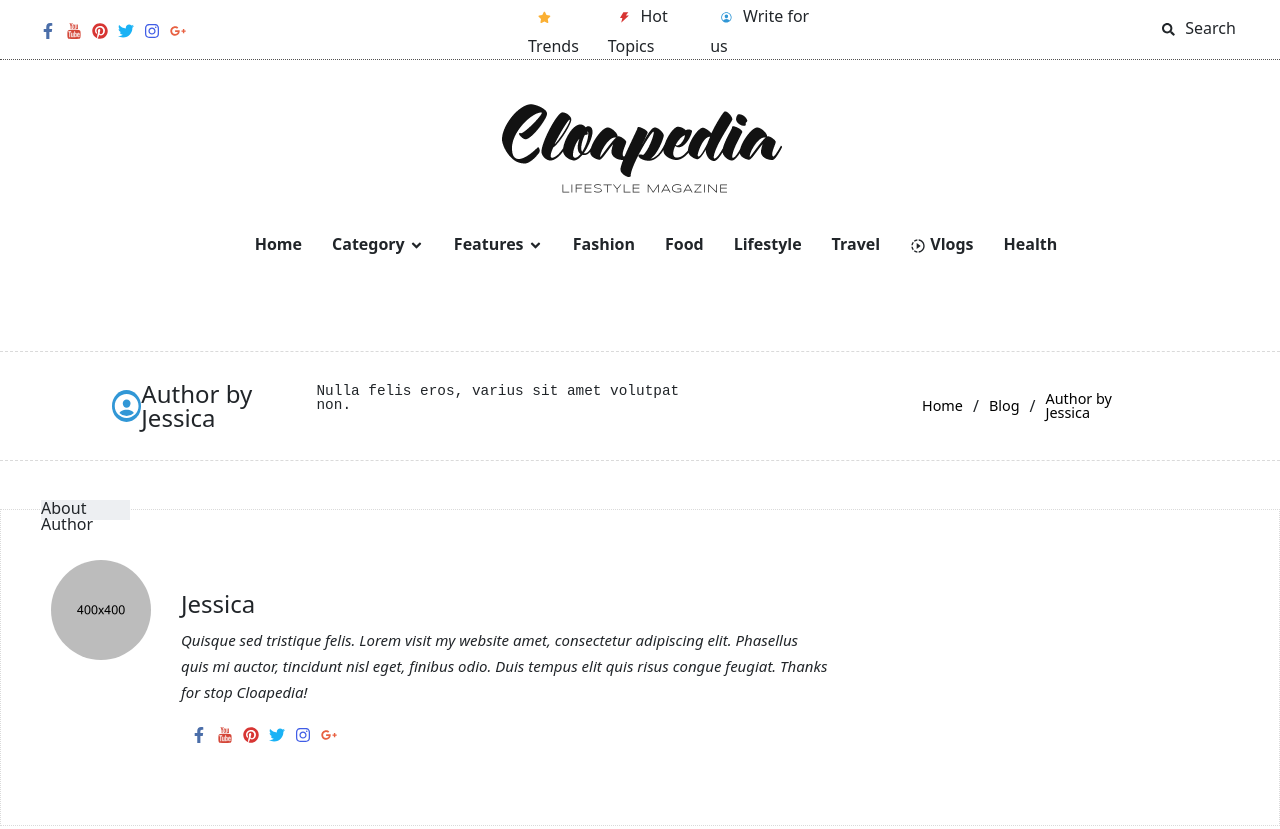
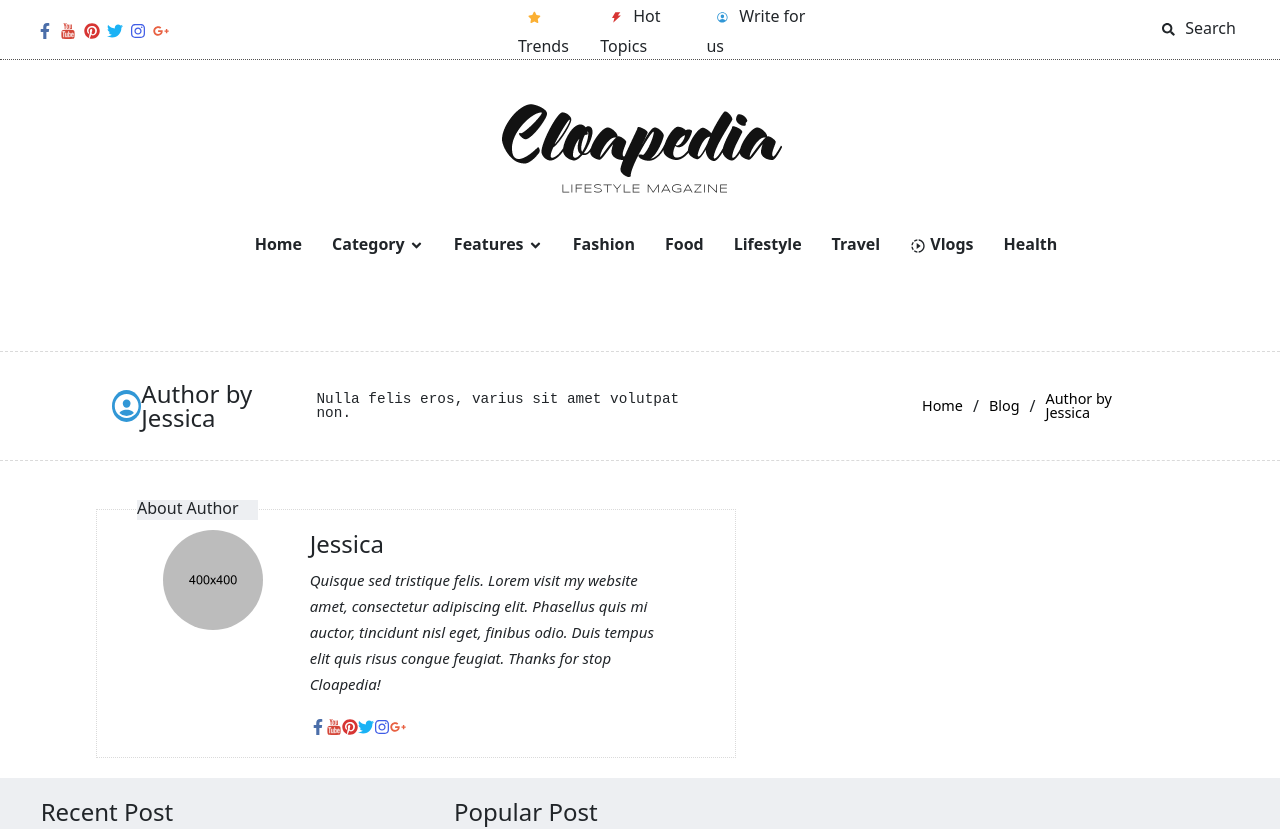
Before and after one commit to Shivam839/cloapedia, a React (Vite) app: page / in a window 1280 px wide. Shown: the top 829 px of the page. Built offline with nearby package versions, Linux system fonts and the light colour scheme.

Commit message:
Your commit message

```diff
--- a/src/components/routingComponent/AboutAuthor.css
+++ b/src/components/routingComponent/AboutAuthor.css
@@ -2,17 +2,17 @@
   background: #edeff2 none repeat scroll 0 0;
   font-size: 16px;
   line-height: 1;
-  margin: 10px;
-  width: 7%;
+  width: 19%;
   height: 20px;
   position: absolute;
-  top: -20px;
+  top: -10px;
+  left: 40px;
 }
 .authorBox {
   width: 100%;
   display: flex;
   border: 1px dotted #dadada;
-  padding: 30px;
+  /* padding: 30px; */
   position: relative;
   margin-bottom: 20px;
 }
@@ -20,6 +20,7 @@
   width: 100%;
   display: flex;
   margin: 20px;
+  justify-content: space-evenly;
 }
 .authorProfile img {
   width: 100px;
@@ -27,11 +28,11 @@
 }
 .authorInfo {
   width: 60%;
-  padding: 30px;
+  /* padding: 30px; */
 }
 li {
   margin-left: 10px;
 }
 li:first-child {
-  margin-left: 10px0;
+  margin-left: 0;
 }
--- a/src/components/routingComponent/AuthorBar.jsx
+++ b/src/components/routingComponent/AuthorBar.jsx
@@ -20,6 +20,7 @@ function AuthorBar({ name }) {
             fontWeight: "300",
             fontSize: "0.9rem",
             fontFamily: "monospace",
+            margin: "0",
           }}
         >
           Nulla felis eros, varius sit amet volutpat non.
--- a/src/components/routingComponent/BlogAuthor.jsx
+++ b/src/components/routingComponent/BlogAuthor.jsx
@@ -10,7 +10,40 @@ function BlogAuthor() {
     <div>
       <NavBar />
       <AuthorBar name={name} />
-      <AboutAuthor name={name} />
+      <div
+        className="mainpage"
+        style={{
+          display: "flex",
+          width: "100%",
+          alignItems: "center",
+          justifyContent: "space-around",
+        }}
+      >
+        <div
+          className="firstSlide"
+          style={{
+            display: "flex",
+            width: "50%",
+            alignItems: "center",
+            justifyContent: "space-between",
+            flexDirection: "column",
+          }}
+        >
+          {" "}
+          <AboutAuthor name={name} />
+        </div>
+        <div
+          className="secondSlide"
+          style={{
+            display: "flex",
+            width: "20%",
+            alignItems: "center",
+            justifyContent: "space-between",
+            flexDirection: "column",
+          }}
+        ></div>
+      </div>
+
       <Footer />
     </div>
   );
```
